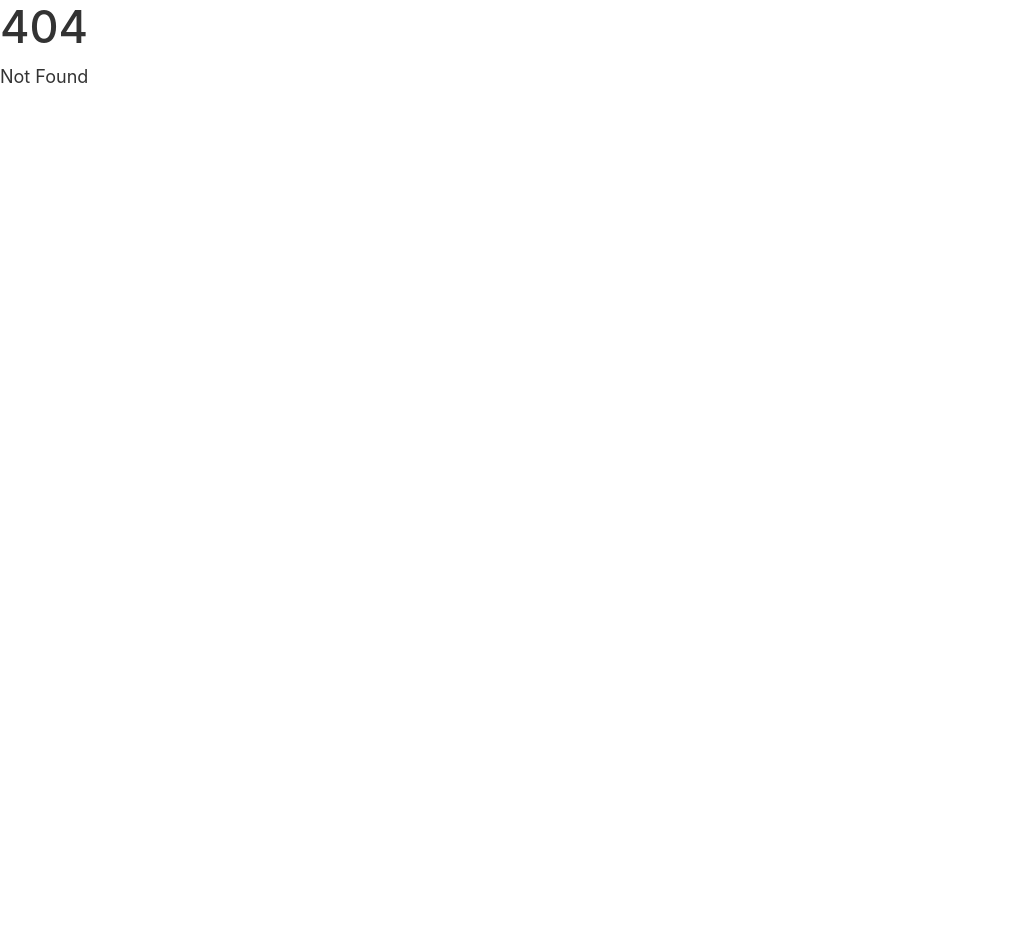
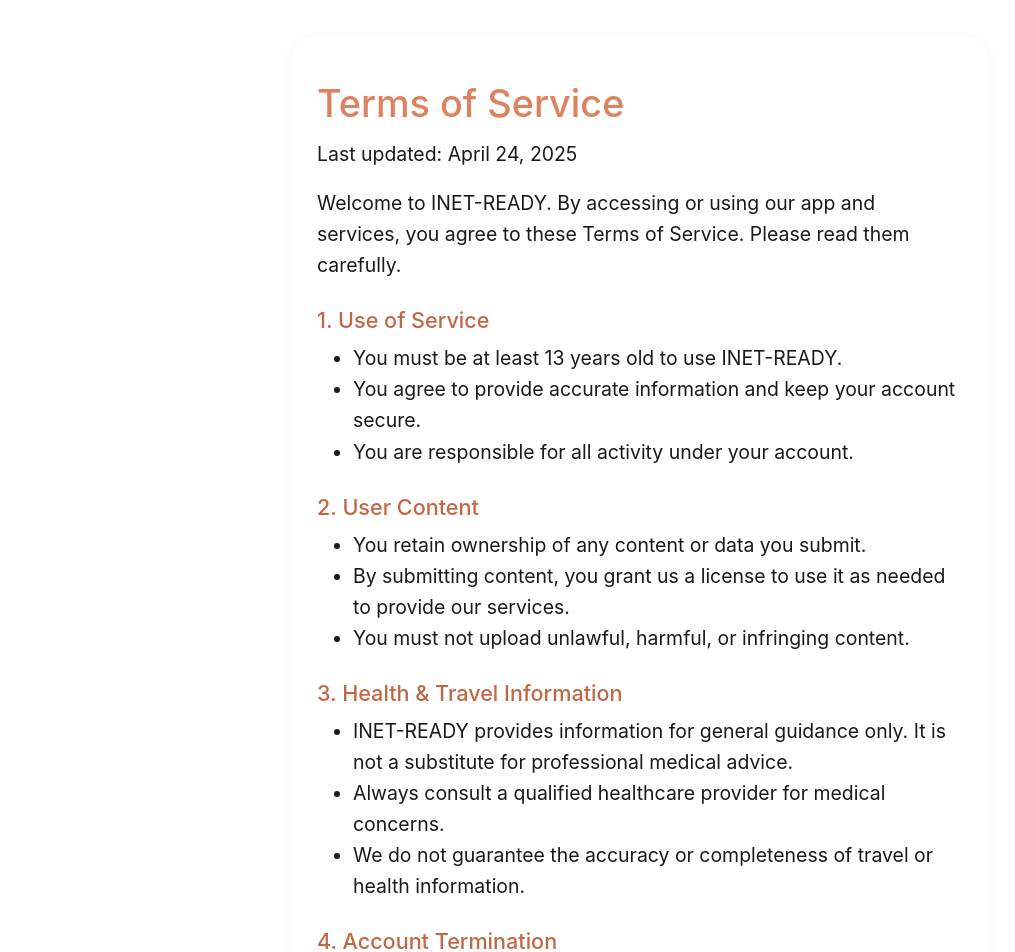
Before and after one commit to bpmiranda3099/INET-READY, a SvelteKit app: page /terms in a window 1280 px wide. Before the commit this address had no page. Shown: the top 952 px of the page, without its empty margins (0-1015 px from the left). Before the commit the page ends 800 px from the top, so only its background shows below. Built offline with nearby package versions, Linux system fonts and the light colour scheme.

Commit message:
feat: Add Data Deletion, Privacy Policy, and Terms of Service pages with structured content and styling

```diff
--- /dev/null
+++ b/src/routes/data-deletion/+page.svelte
@@ -0,0 +1,54 @@
+<script>
+  // No JS needed for static instructions
+</script>
+
+<svelte:head>
+  <title>Data Deletion Instructions | INET-READY</title>
+  <meta name="description" content="How to request deletion of your data from INET-READY." />
+</svelte:head>
+
+<div class="policy-container">
+  <h1>Data Deletion Instructions</h1>
+  <p>Last updated: April 24, 2025</p>
+  <p>
+    You have the right to request deletion of your account and all associated data from INET-READY at any time.
+  </p>
+  <h2>How to Request Data Deletion</h2>
+  <ol>
+    <li>Send an email to <a href="mailto:support@inet-ready.com">support@inet-ready.com</a> from the email address associated with your INET-READY account.</li>
+    <li>Include the subject line: <strong>"Data Deletion Request"</strong>.</li>
+    <li>In the body of the email, please confirm your request to delete your account and all related data.</li>
+  </ol>
+  <p>
+    Once we receive your request, we will verify your identity and process the deletion within 30 days. You will receive a confirmation email when your data has been deleted.
+  </p>
+  <h2>Questions?</h2>
+  <p>If you have any questions, contact us at <a href="mailto:support@inet-ready.com">support@inet-ready.com</a>.</p>
+</div>
+
+<style>
+.policy-container {
+  max-width: 700px;
+  margin: 2rem auto;
+  background: #fff;
+  border-radius: 1.5rem;
+  box-shadow: 0 2px 12px rgba(221,129,94,0.08);
+  padding: 2.5rem 1.5rem;
+  color: #1a1a1a;
+  font-size: 1.08rem;
+}
+.policy-container h1 {
+  color: #dd815e;
+  font-size: 2.1rem;
+  margin-bottom: 0.7rem;
+}
+.policy-container h2 {
+  color: #c26744;
+  font-size: 1.2rem;
+  margin-top: 1.5rem;
+}
+.policy-container a {
+  color: #dd815e;
+  text-decoration: underline;
+}
+</style>
--- /dev/null
+++ b/src/routes/privacy/+page.svelte
@@ -0,0 +1,75 @@
+<script>
+  // No JS needed for static policy
+</script>
+
+<svelte:head>
+  <title>Privacy Policy | INET-READY</title>
+  <meta name="description" content="Privacy Policy for INET-READY - Your Heat Check for Safe and Informed Travel." />
+</svelte:head>
+
+<div class="policy-container">
+  <h1>Privacy Policy</h1>
+  <p>Last updated: April 24, 2025</p>
+  <p>
+    INET-READY ("we", "us", or "our") is committed to protecting your privacy. This Privacy Policy explains how we collect, use, and safeguard your information when you use our app and services.
+  </p>
+  <h2>Information We Collect</h2>
+  <ul>
+    <li><strong>Account Information:</strong> Email address, password, and authentication data (including Google or Facebook login if used).</li>
+    <li><strong>Profile & Health Data:</strong> Information you provide in your medical profile and travel preferences.</li>
+    <li><strong>Usage Data:</strong> App usage statistics, device information, and analytics.</li>
+  </ul>
+  <h2>How We Use Your Information</h2>
+  <ul>
+    <li>To provide and improve our services.</li>
+    <li>To personalize your experience and recommendations.</li>
+    <li>To communicate with you about your account or important updates.</li>
+    <li>To comply with legal obligations.</li>
+  </ul>
+  <h2>How We Share Your Information</h2>
+  <ul>
+    <li>We do <strong>not</strong> sell your personal information.</li>
+    <li>We may share data with trusted service providers (such as cloud hosting and analytics) only as necessary to operate the app.</li>
+    <li>We may disclose information if required by law or to protect our rights.</li>
+  </ul>
+  <h2>Data Security</h2>
+  <p>Your data is protected using industry-standard security measures. However, no method of transmission or storage is 100% secure.</p>
+  <h2>Your Rights & Choices</h2>
+  <ul>
+    <li>You can access, update, or delete your account information at any time from your profile settings.</li>
+    <li>To request deletion of your data, please see our <a href="/data-deletion">Data Deletion Instructions</a>.</li>
+  </ul>
+  <h2>Children's Privacy</h2>
+  <p>INET-READY is not intended for children under 13. We do not knowingly collect data from children under 13.</p>
+  <h2>Contact Us</h2>
+  <p>If you have questions about this policy, contact us at <a href="mailto:support@inet-ready.com">support@inet-ready.com</a>.</p>
+  <h2>Changes to This Policy</h2>
+  <p>We may update this Privacy Policy from time to time. Changes will be posted on this page.</p>
+</div>
+
+<style>
+.policy-container {
+  max-width: 700px;
+  margin: 2rem auto;
+  background: #fff;
+  border-radius: 1.5rem;
+  box-shadow: 0 2px 12px rgba(221,129,94,0.08);
+  padding: 2.5rem 1.5rem;
+  color: #1a1a1a;
+  font-size: 1.08rem;
+}
+.policy-container h1 {
+  color: #dd815e;
+  font-size: 2.1rem;
+  margin-bottom: 0.7rem;
+}
+.policy-container h2 {
+  color: #c26744;
+  font-size: 1.2rem;
+  margin-top: 1.5rem;
+}
+.policy-container a {
+  color: #dd815e;
+  text-decoration: underline;
+}
+</style>
--- /dev/null
+++ b/src/routes/terms/+page.svelte
@@ -0,0 +1,75 @@
+<script>
+  // No JS needed for static terms
+</script>
+
+<svelte:head>
+  <title>Terms of Service | INET-READY</title>
+  <meta name="description" content="Terms of Service for INET-READY - Your Heat Check for Safe and Informed Travel." />
+</svelte:head>
+
+<div class="policy-container">
+  <h1>Terms of Service</h1>
+  <p>Last updated: April 24, 2025</p>
+  <p>
+    Welcome to INET-READY. By accessing or using our app and services, you agree to these Terms of Service. Please read them carefully.
+  </p>
+  <h2>1. Use of Service</h2>
+  <ul>
+    <li>You must be at least 13 years old to use INET-READY.</li>
+    <li>You agree to provide accurate information and keep your account secure.</li>
+    <li>You are responsible for all activity under your account.</li>
+  </ul>
+  <h2>2. User Content</h2>
+  <ul>
+    <li>You retain ownership of any content or data you submit.</li>
+    <li>By submitting content, you grant us a license to use it as needed to provide our services.</li>
+    <li>You must not upload unlawful, harmful, or infringing content.</li>
+  </ul>
+  <h2>3. Health & Travel Information</h2>
+  <ul>
+    <li>INET-READY provides information for general guidance only. It is not a substitute for professional medical advice.</li>
+    <li>Always consult a qualified healthcare provider for medical concerns.</li>
+    <li>We do not guarantee the accuracy or completeness of travel or health information.</li>
+  </ul>
+  <h2>4. Account Termination</h2>
+  <ul>
+    <li>You may delete your account at any time. See our <a href="/data-deletion">Data Deletion Instructions</a>.</li>
+    <li>We may suspend or terminate accounts that violate these terms or applicable laws.</li>
+  </ul>
+  <h2>5. Limitation of Liability</h2>
+  <ul>
+    <li>INET-READY is provided "as is" without warranties of any kind.</li>
+    <li>We are not liable for any damages resulting from your use of the app.</li>
+  </ul>
+  <h2>6. Changes to Terms</h2>
+  <p>We may update these Terms of Service from time to time. Changes will be posted on this page. Continued use of the app means you accept the new terms.</p>
+  <h2>7. Contact</h2>
+  <p>For questions about these terms, contact us at <a href="mailto:support@inet-ready.com">support@inet-ready.com</a>.</p>
+</div>
+
+<style>
+.policy-container {
+  max-width: 700px;
+  margin: 2rem auto;
+  background: #fff;
+  border-radius: 1.5rem;
+  box-shadow: 0 2px 12px rgba(221,129,94,0.08);
+  padding: 2.5rem 1.5rem;
+  color: #1a1a1a;
+  font-size: 1.08rem;
+}
+.policy-container h1 {
+  color: #dd815e;
+  font-size: 2.1rem;
+  margin-bottom: 0.7rem;
+}
+.policy-container h2 {
+  color: #c26744;
+  font-size: 1.2rem;
+  margin-top: 1.5rem;
+}
+.policy-container a {
+  color: #dd815e;
+  text-decoration: underline;
+}
+</style>
```
